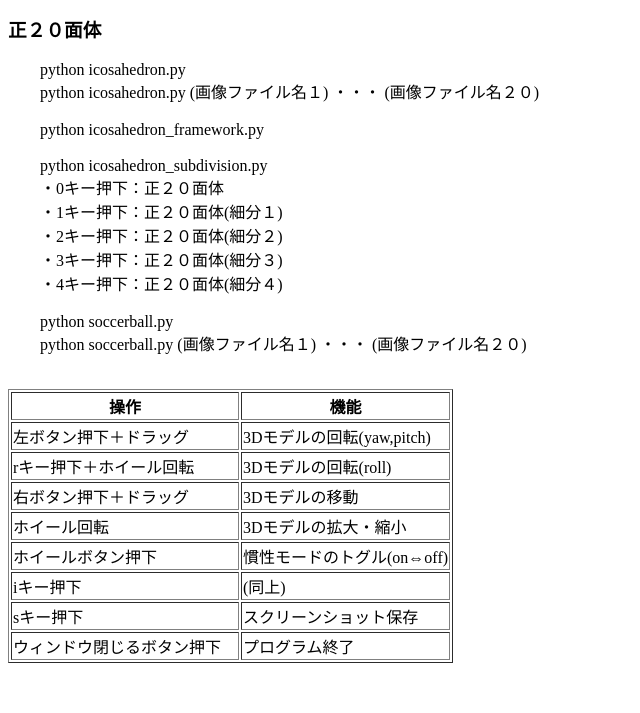
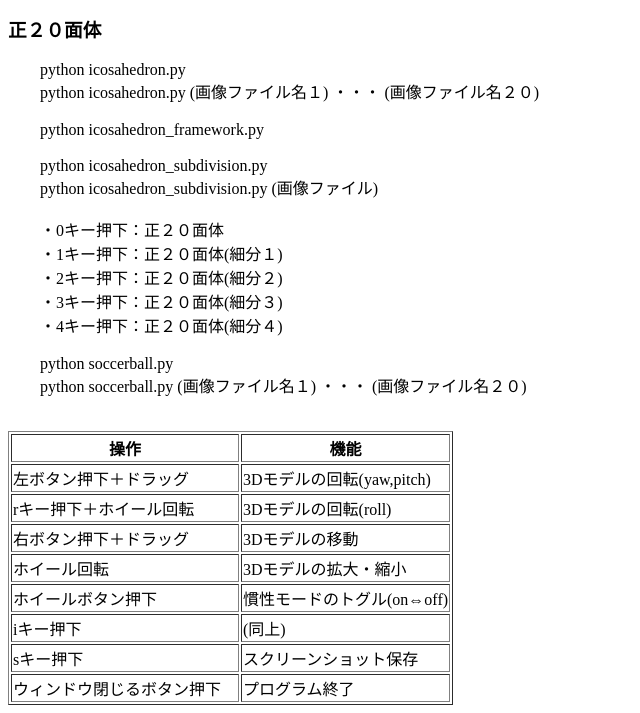
Before and after one commit to boyoyon/RegularPolyhedron, a plain HTML site: page index.html in a window 1280 px wide. Shown: the part 6684-7397 px from the top of the page, without its empty margins (0-640 px from the left). Before the commit the page ends 7355 px from the top, so only its background shows below. Drawn offline with Linux system fonts and the light colour scheme.

Commit message:
Update index.html

```diff
--- a/index.html
+++ b/index.html
@@ -84,6 +84,8 @@
             python icosahedron_framework.py<br>
             <br>
             python icosahedron_subdivision.py<br>
+            python icosahedron_subdivision.py (画像ファイル)<br>
+            <br>
             ・0キー押下：正２０面体<br>
             ・1キー押下：正２０面体(細分１)<br>
             ・2キー押下：正２０面体(細分２)<br>
```
